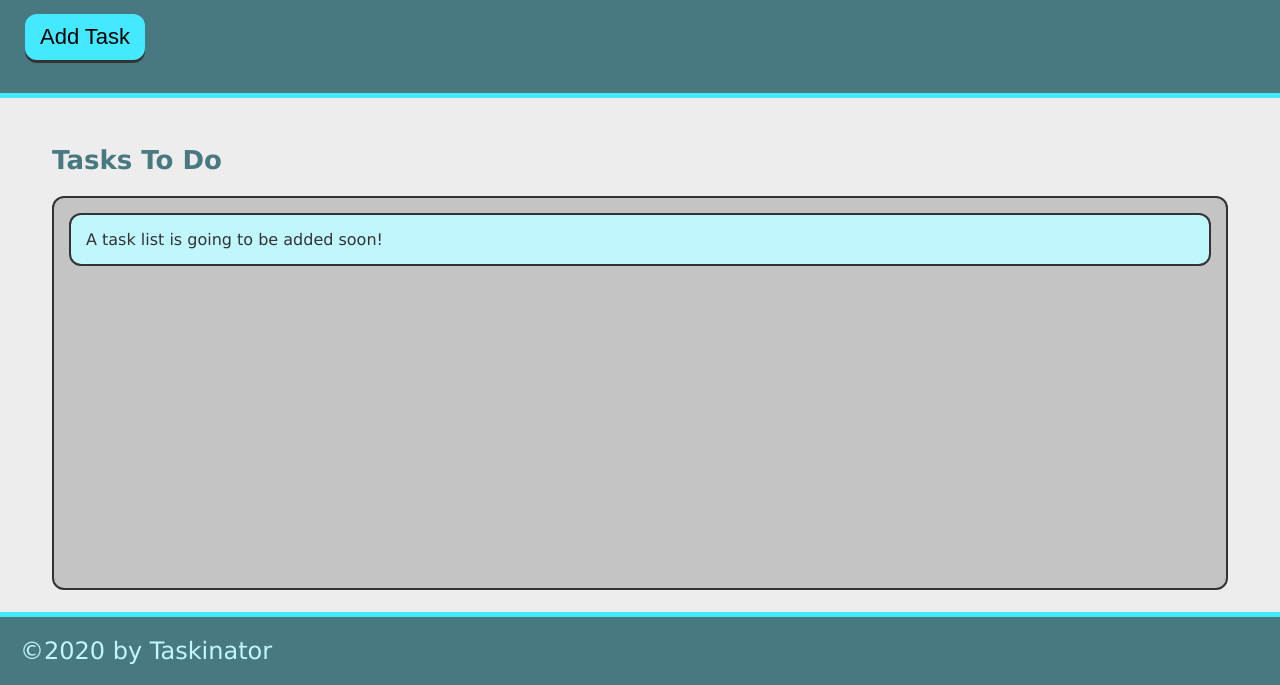
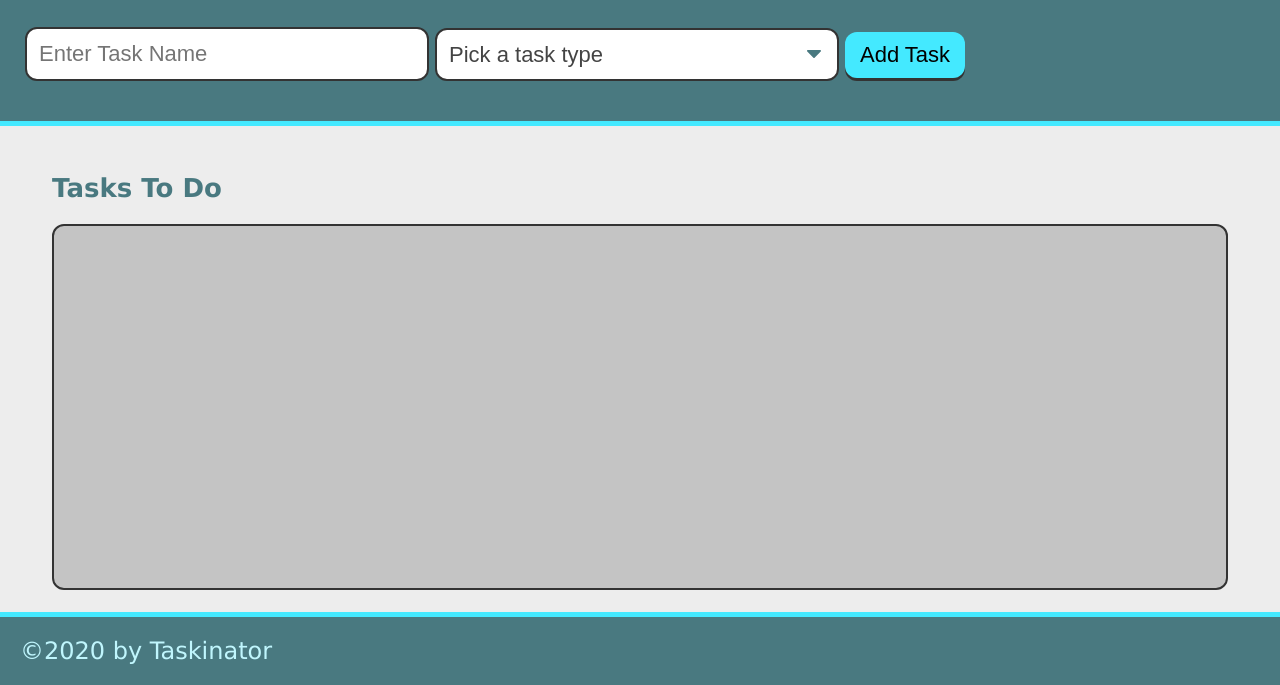
Before and after one commit to kristinmoon/taskinator, a plain HTML site: page index.html in a window 1280 px wide. Shown: the part 115-800 px from the top of the page. Drawn offline with Linux system fonts and the light colour scheme.

Commit message:
added task types

```diff
--- a/index.html
+++ b/index.html
@@ -13,14 +13,28 @@
   <header>
     <h1 class="page-title">Taskinator</h1>
     <p>Click the button below to add a new task!</p>
-    <button class="btn" id="save-task">Add Task</button>
+    <form id="task-form">
+      <div class="form-group">
+        <input type="text" name="task-name" class="text-input" placeholder="Enter Task Name" />
+      </div>
+      <div class="form-group">
+        <select name="task-type" class="select-dropdown">
+          <option value="" disabled selected>Pick a task type</option>
+          <option value="Print">Print</option>
+          <option value="Web">Web</option>
+          <option value="Mobile">Mobile</option>
+        </select>
+      </div>
+      <div class="form-group">
+        <button class="btn" id="save-task" type="submit">Add Task</button>
+      </div>
+    </form>
   </header>
 
   <main class="page-content">
     <section class="task-list-wrapper">
       <h2 class="list-title">Tasks To Do</h2>
       <ul class="task-list" id="tasks-to-do">
-        <li class="task-item">A task list is going to be added soon!</li>
       </ul>
     </section>
   </main>
```
